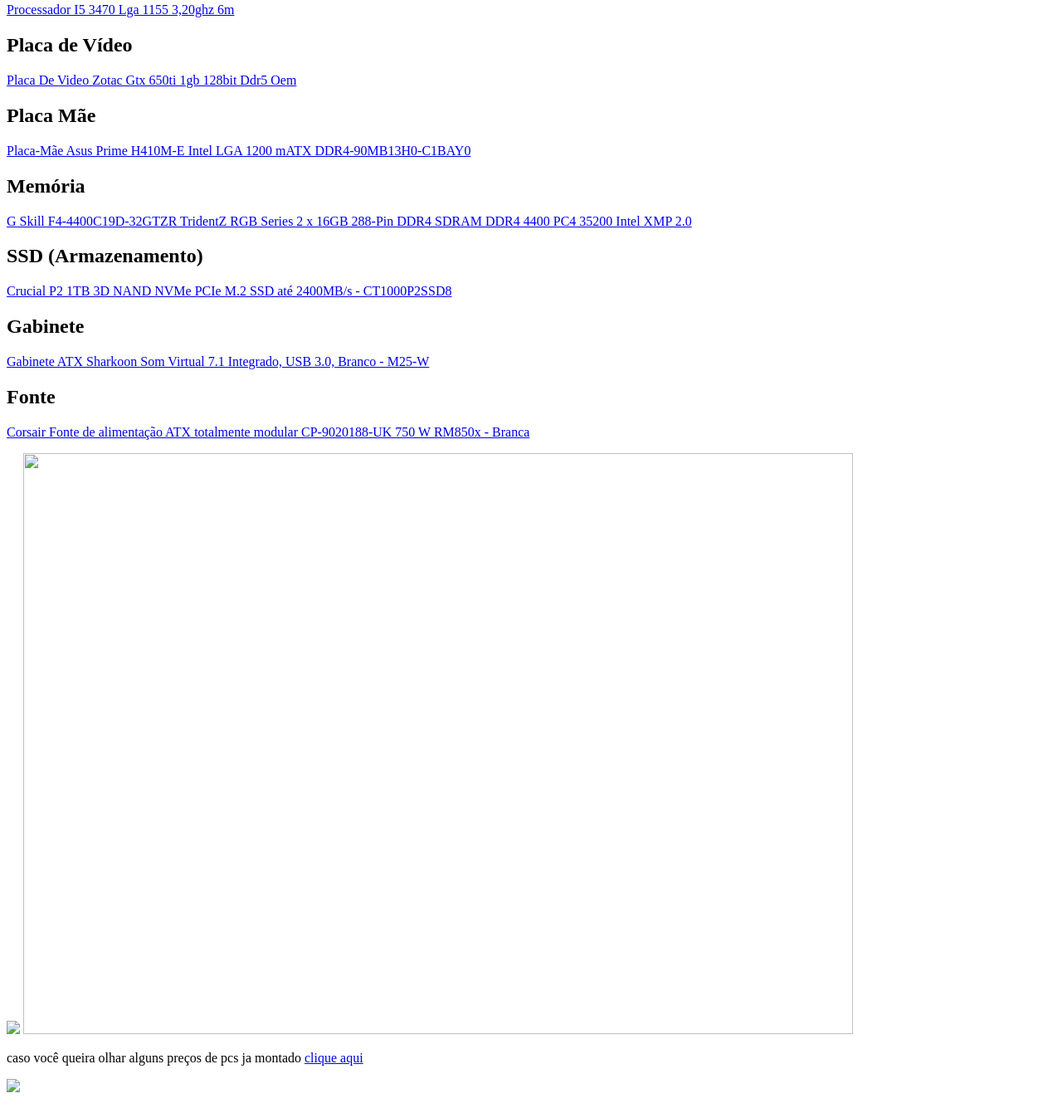
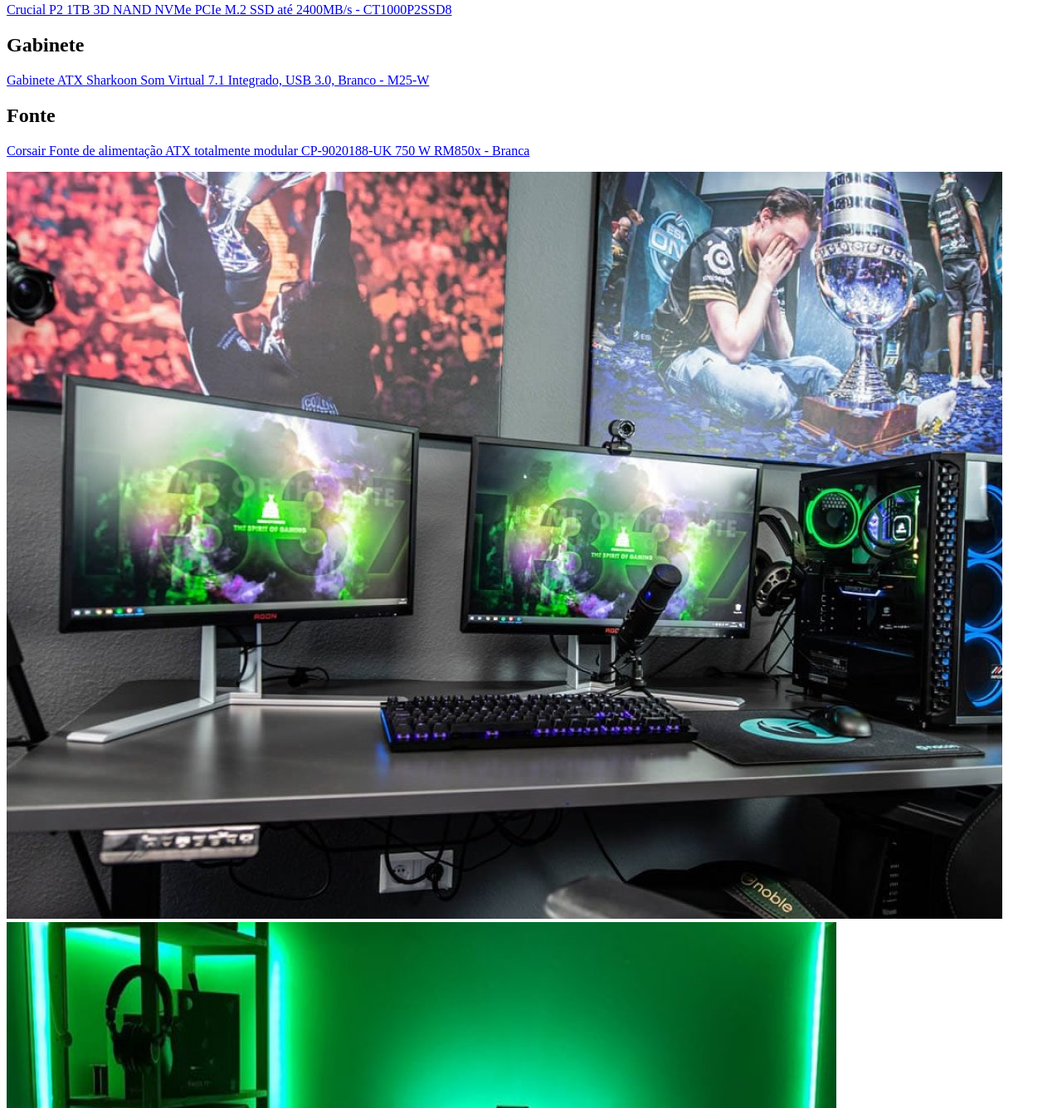
Before and after one commit to erdnaeielsew/2TIA, a plain HTML site: page index.html in a window 1280 px wide. Shown: the part 305-1640 px from the top of the page at 83% size. Drawn offline with Linux system fonts and the light colour scheme.

Commit message:
Add files via upload

```diff
--- a/index.html
+++ b/index.html
@@ -7,46 +7,36 @@
 
         <meta charset="utf-8">
     <link rel="stylesheet" type="text/css" href="folha_estilo.css">
-    <link rel="stylesheet" type="text/css" href="folha_estilo.css">
+
     </head>
 <body>
     <h1 style="font-size:300%;">Monte o PC Ideal </h1>
     <p class="borda1">Um PC gamer pode ser uma melhor opção do que um videogame na hora de comprar um dispositivo para jogos.
     Isso porque, além de desempenho de ponta, a máquina oferece maior diversidade de jogos e com preços mais acessíveis,
-    variedade de controle e modo gratuito.
-    </p>
+    variedade de controle e modo gratuito.</p>
+
     <p class="borda2">Por outro lado, a compra de um PC gamer é um investimento pesado, que, muitas vezes, supera o preço de um videogame da geração atual.
-    No entanto, as vantagens desse tipo de máquina acabam compensando o preço mais alto.
+    No entanto, as vantagens desse tipo de máquina acabam compensando o preço mais alto.</p>
 
-        <meta charset="utf-8">
-    <link rel="stylesheet" type="text/css" href="folha_estilo.css">
-    </p>
-    <p>Por tanto irei te ajudara montar um computador bom para jogos e tarefas do dia a dia que seja barato!
-    </p>
+    <p>Por tanto irei te ajudara montar um computador bom para jogos e tarefas do dia a dia que seja barato!</p>
+
     <h2>Processador</h2>
-    <p><a href="https://produto.mercadolivre.com.br/MLB-961795616-processador-i5-3470-lga-1155-320ghz-6m-frete-gratis-_JM?matt_tool=18956390&utm_source=google_shopping&utm_medium=organic">Processador I5 3470 Lga 1155 3,20ghz 6m</a></p>
-    <h2>Placa de Vídeo</h2>
-    <p><a href="https://produto.mercadolivre.com.br/MLB-1960498537-placa-de-video-zotac-gtx-650ti-1gb-128bit-ddr5-oem-_JM#position=22&search_layout=grid&type=item&tracking_id=dcb05215-1d42-4129-9931-d7a289545dd4">Placa De Video Zotac Gtx 650ti 1gb 128bit Ddr5 Oem</a></p>
-    <h2>Placa Mãe</h2>
-    <p><a href="https://www.amazon.com.br/dp/B088W1R1J4?tag=craftmybox-20&linkCode=osi&th=1&psc=1">Placa-Mãe Asus Prime H410M-E Intel LGA 1200 mATX DDR4-90MB13H0-C1BAY0</a></p>
-    <h2>Memória</h2>
-    <p><a href="https://www.amazon.com.br/dp/B09JT2GWY8?tag=craftmybox-20&linkCode=osi&th=1&psc=1">G Skill F4-4400C19D-32GTZR TridentZ RGB Series 2 x 16GB 288-Pin DDR4 SDRAM DDR4 4400 PC4 35200 Intel XMP 2.0</a></p>
-    <h2>SSD (Armazenamento)</h2>
+
     <p><a href="https://www.amazon.com.br/dp/B089DNM8LR?tag=craftmybox-20&linkCode=osi&th=1&psc=1">Crucial P2 1TB 3D NAND NVMe PCIe M.2 SSD até 2400MB/s - CT1000P2SSD8</a></p>
     <h2>Gabinete</h2>
     <p><a href="kabum.com.br/produto/84083/gabinete-atx-sharkoon-som-virtual-7-1-integrado-usb-3-0-branco-m25-w?awc=17729_1662432123_1c5983787162ca4addde30cf0e791388&utm_source=AWIN&utm_medium=AFILIADOS&utm_campaign=especialeletroportateis_agosto22&utm_content=2022-09-05&utm_term=691737">Gabinete ATX Sharkoon Som Virtual 7.1 Integrado, USB 3.0, Branco - M25-W</a></p>
     <h2>Fonte</h2>
     <p><a href="https://www.amazon.com.br/dp/B07HFCQ1P3?tag=craftmybox-20&linkCode=osi&th=1&psc=1">Corsair Fonte de alimentação ATX totalmente modular CP-9020188-UK 750 W RM850x - Branca</a></p>
-</p>
+
     <picture>
         <source media="(max-width: 500px)" srcset="2014-04-03-antiga-compaq-era-dona-do-desktop-mais-usado-em-escritorios.webp"
         type="278953286_4956404507771223_7219423478537043820_n.jpg">
-        <img src="computador-completo-capa-1.jpg">
+        <img src="comprar-pc-gamer-1200x900.jpg">
     </picture>
 
-    <img src="computador-completo-capa-1.jpg"width="1000px" height="700px">
+    <img src="pciradonovo.jpg"width="1000px" height="700px">
     <p class="borda4">caso você queira olhar alguns preços de pcs ja montado <a href="https://www.pichau.com.br/computadores?gclid=CjwKCAjwvNaYBhA3EiwACgndgkbnkk7XMGIQLZu3IbpjHx3W_-9gf27u8jgdrXmZuYNI7VhqjiO7ChoC7NcQAvD_BwE">clique aqui</a></p>
-    <img src="computador-completo-capa-1.jpg">
+    <img src="pcgamer.jpg">
 
 </body>
 </html>
```
Also changed, not shown: pcgamer.jpg (added).
